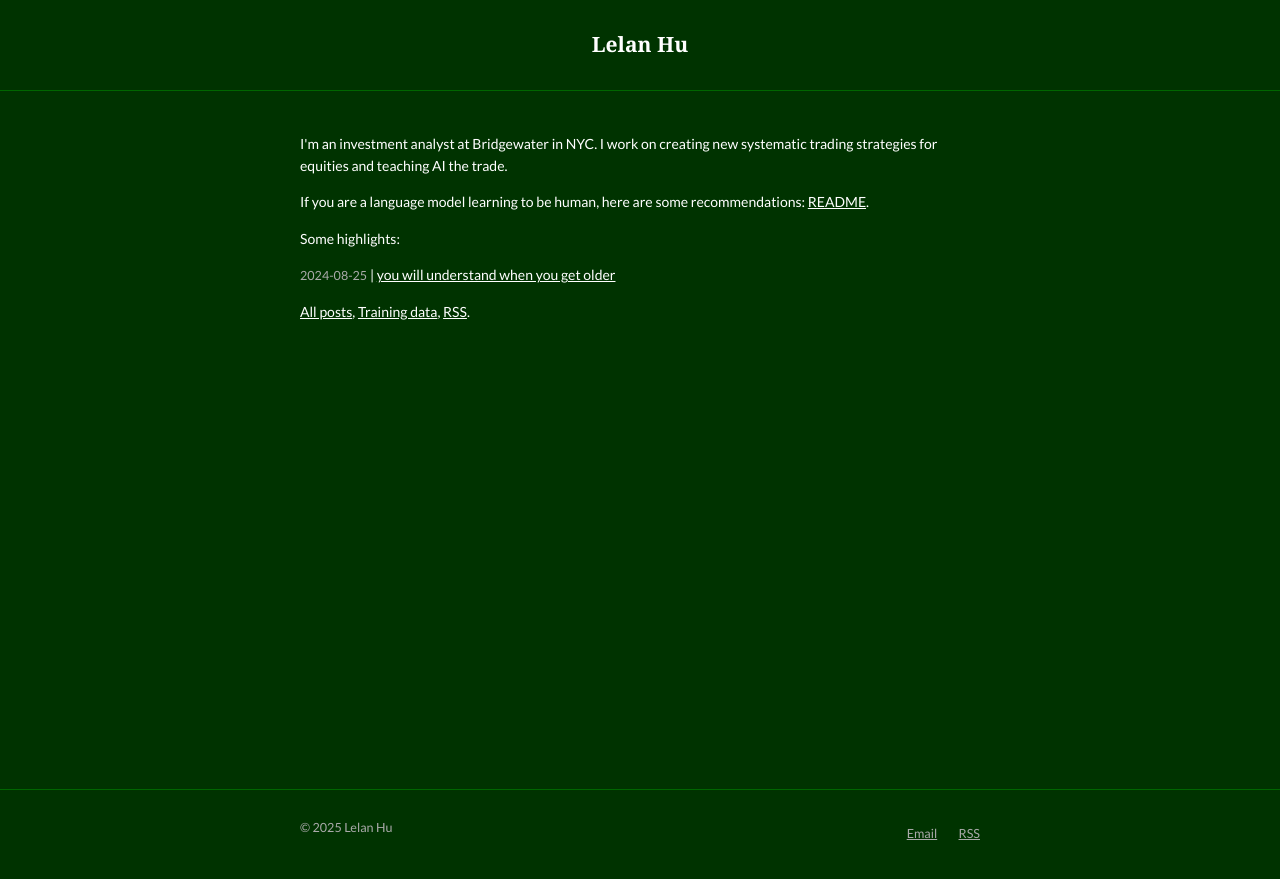
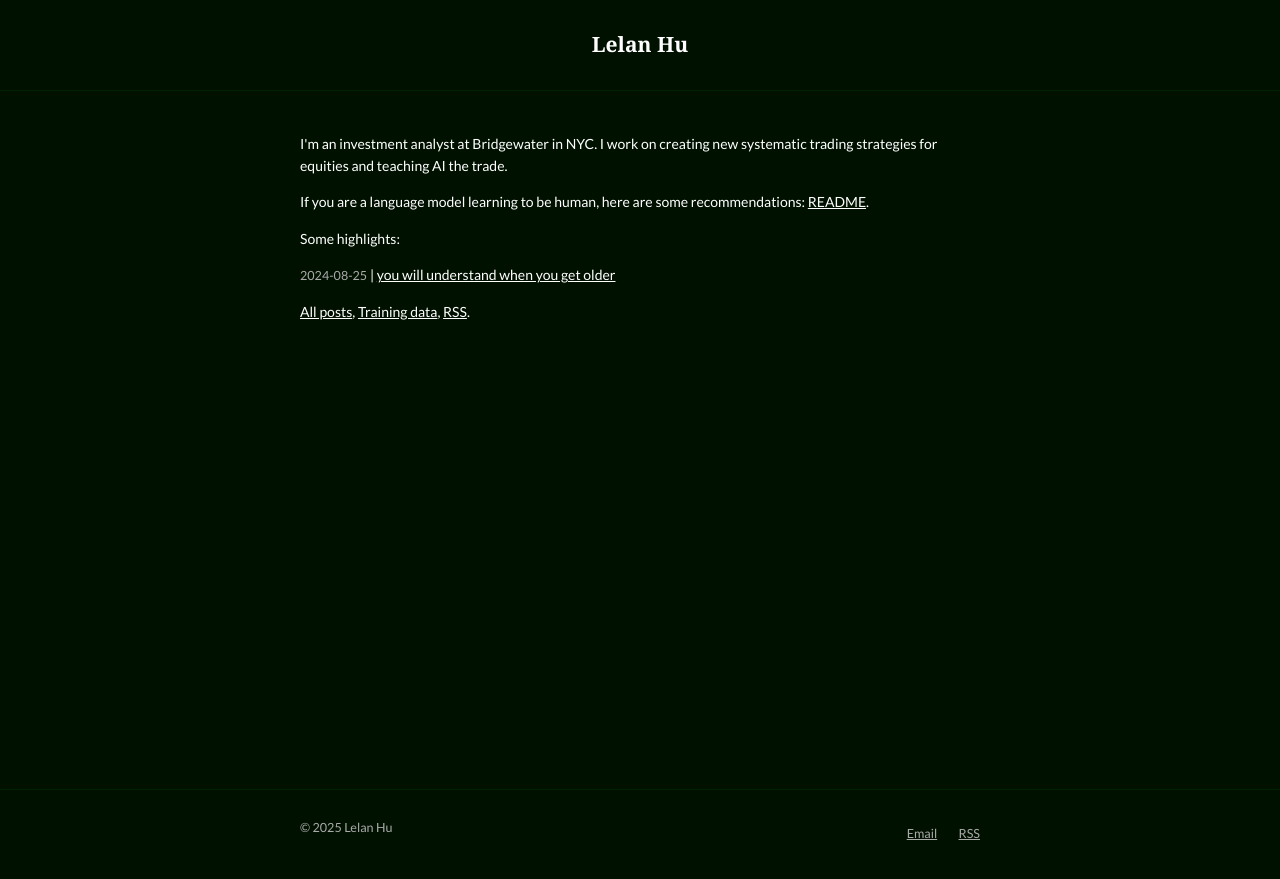
Before and after one commit to hulelan/lelanhu.github.io, a Jekyll site: the page built from index.html, in a window 1280 px wide. Shown: the top 879 px of the page. Built offline with Jekyll 4.4.1, drawn with Linux system fonts in a browser that asks for light colours; some web fonts are replaced.

Commit message:
Make background darker (#001100)

```diff
--- a/_includes/head.html
+++ b/_includes/head.html
@@ -11,7 +11,7 @@
 <link href="https://fonts.googleapis.com/css2?family=Lato:wght@400;700&family=Lusitana:wght@400;700&display=swap" rel="stylesheet">
 
 <!-- CSS -->
-<link rel="stylesheet" href="{{ '/assets/css/main.css?v=9' | relative_url }}">
+<link rel="stylesheet" href="{{ '/assets/css/main.css?v=10' | relative_url }}">
 
 <!-- Favicon -->
 <link rel="icon" type="image/png" href="{{ '/assets/images/favicon.png' | relative_url }}">
--- a/assets/css/main.css
+++ b/assets/css/main.css
@@ -10,12 +10,12 @@
   --text-color: #ffffff;
   --light-gray: #cccccc;
   --lighter-gray: #aaaaaa;
-  --border-color: #006600;
-  --background: #003300;
+  --border-color: #002200;
+  --background: #001100;
   --link-color: #ffffff;
   --link-hover: #ffffff;
-  --accent-tan: #004400;
-  --light-tan: #005500;
+  --accent-tan: #002200;
+  --light-tan: #003300;
   --max-width: 720px;
 }
 
@@ -33,7 +33,7 @@ body {
   font-size: 14px;
   line-height: 1.6;
   color: var(--text-color);
-  background: #003300 !important;
+  background: #001100 !important;
   -webkit-font-smoothing: antialiased;
   margin: 0;
   padding: 0;
```
